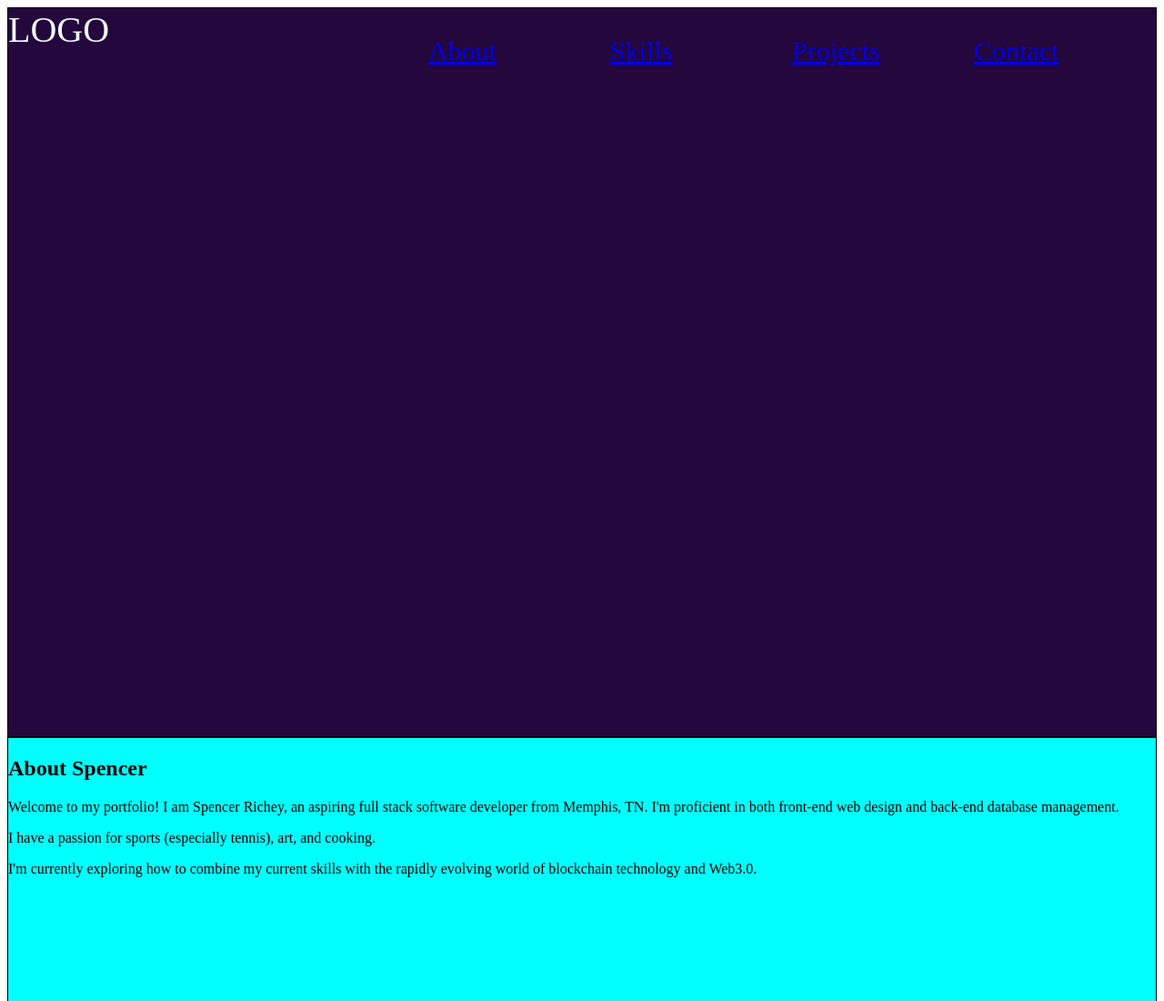
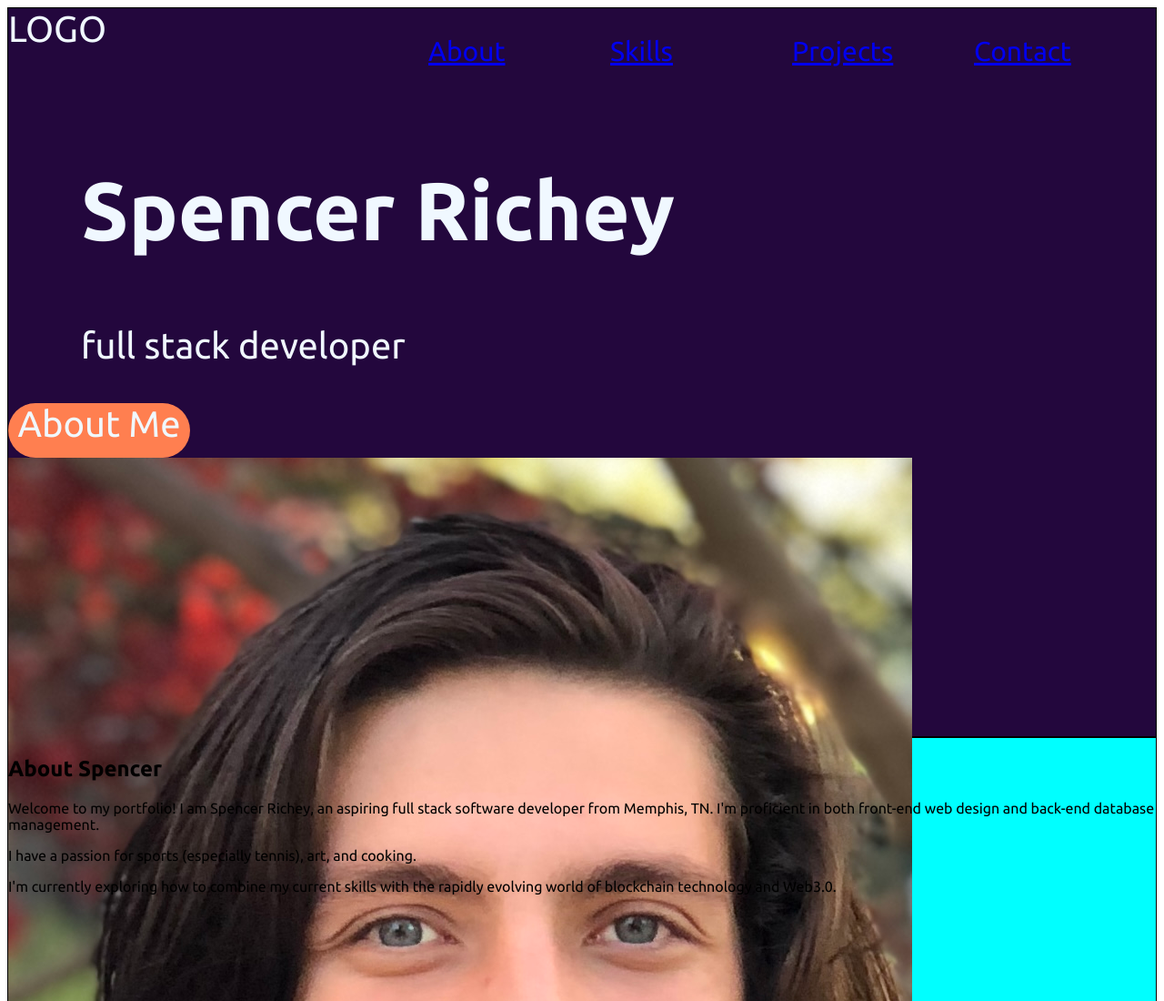
Before and after one commit to richeyslr/dev-portfolio, a plain HTML site: page index.html in a window 1280 px wide. Shown: the top 1100 px of the page at 91% size. Drawn offline with Linux system fonts and the light colour scheme.

Commit message:
img assets added, hero page layout work in progress, google fonts.

```diff
--- a/index.html
+++ b/index.html
@@ -2,6 +2,9 @@
 <html lang="en">
 <head>
   <link rel="stylesheet" href="style.css">
+  <link rel="preconnect" href="https://fonts.googleapis.com">
+<link rel="preconnect" href="https://fonts.gstatic.com" crossorigin>
+<link href="https://fonts.googleapis.com/css2?family=Ubuntu:wght@300;400;700&display=swap" rel="stylesheet">
   <meta charset="UTF-8">
   <meta http-equiv="X-UA-Compatible" content="IE=edge">
   <meta name="viewport" content="width=device-width, initial-scale=1.0">
@@ -20,6 +23,14 @@
       <li><a href="/index.html">Contact</a></li>
       </ul>
     </nav>
+    <div class="hero-text">
+      <h1>Spencer Richey</h1>
+      <p>full stack developer</p>
+    </div>
+    <div class="button">
+      About Me
+    </div>
+    <img src="./images/headshot.jpg" alt="headshot" id="headshot">
 
   </section>
 
--- a/style.css
+++ b/style.css
@@ -1,3 +1,7 @@
+body {
+  font-family: 'Ubuntu', sans-serif;;
+}
+
 section {
   height: 500px;
   background-color: aqua;
@@ -31,3 +35,19 @@ ul {
 li {
   width: 200px;
 }
+
+h1 {
+  font-size: 90px;
+}
+
+.hero-text{
+  margin-left: 80px;
+}
+
+.button {
+  width: 200px;
+  height: 60px;
+  background-color: coral;
+  border-radius: 40px;
+  text-align: center;
+}
```
Also changed, not shown: images/headshot.jpg (added).
